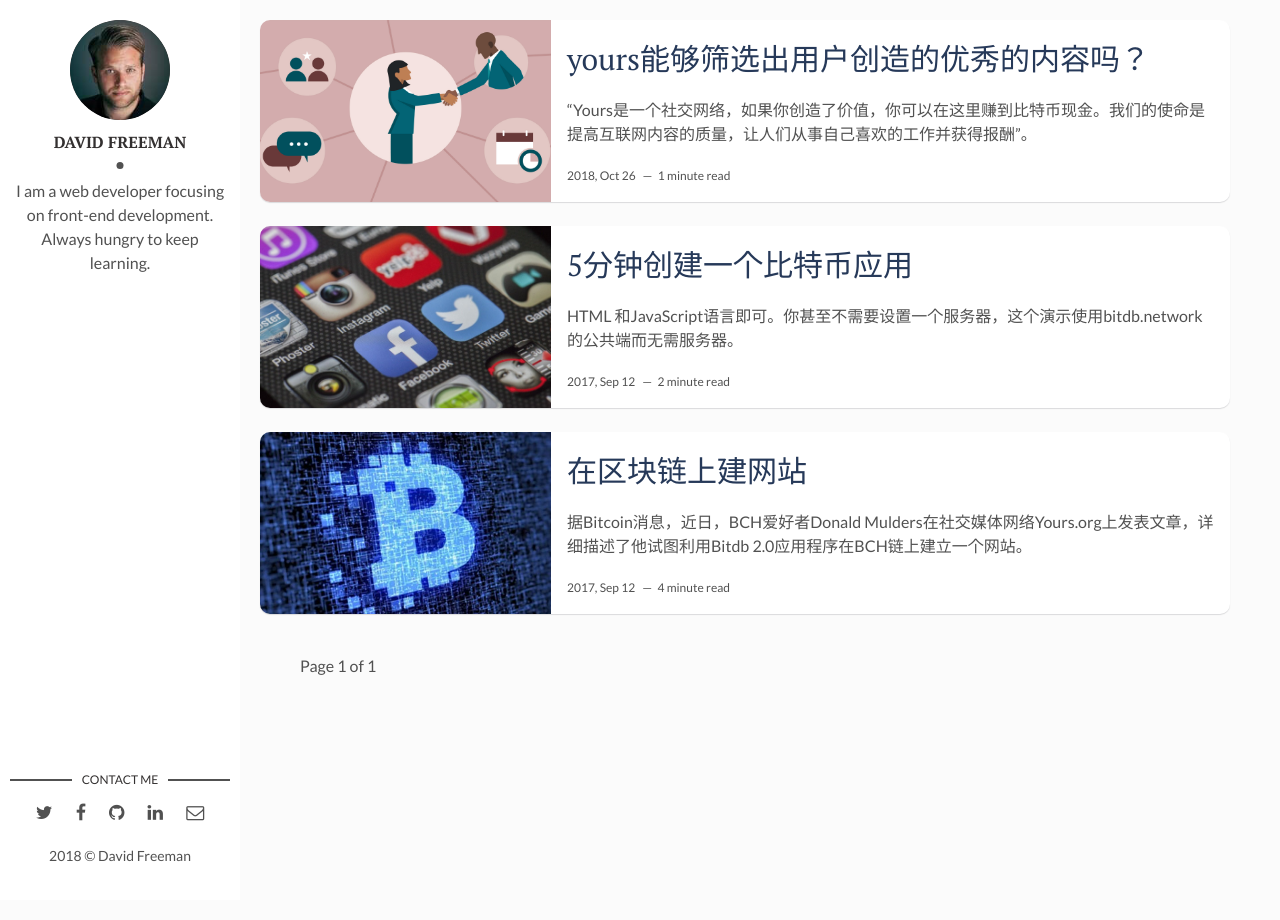
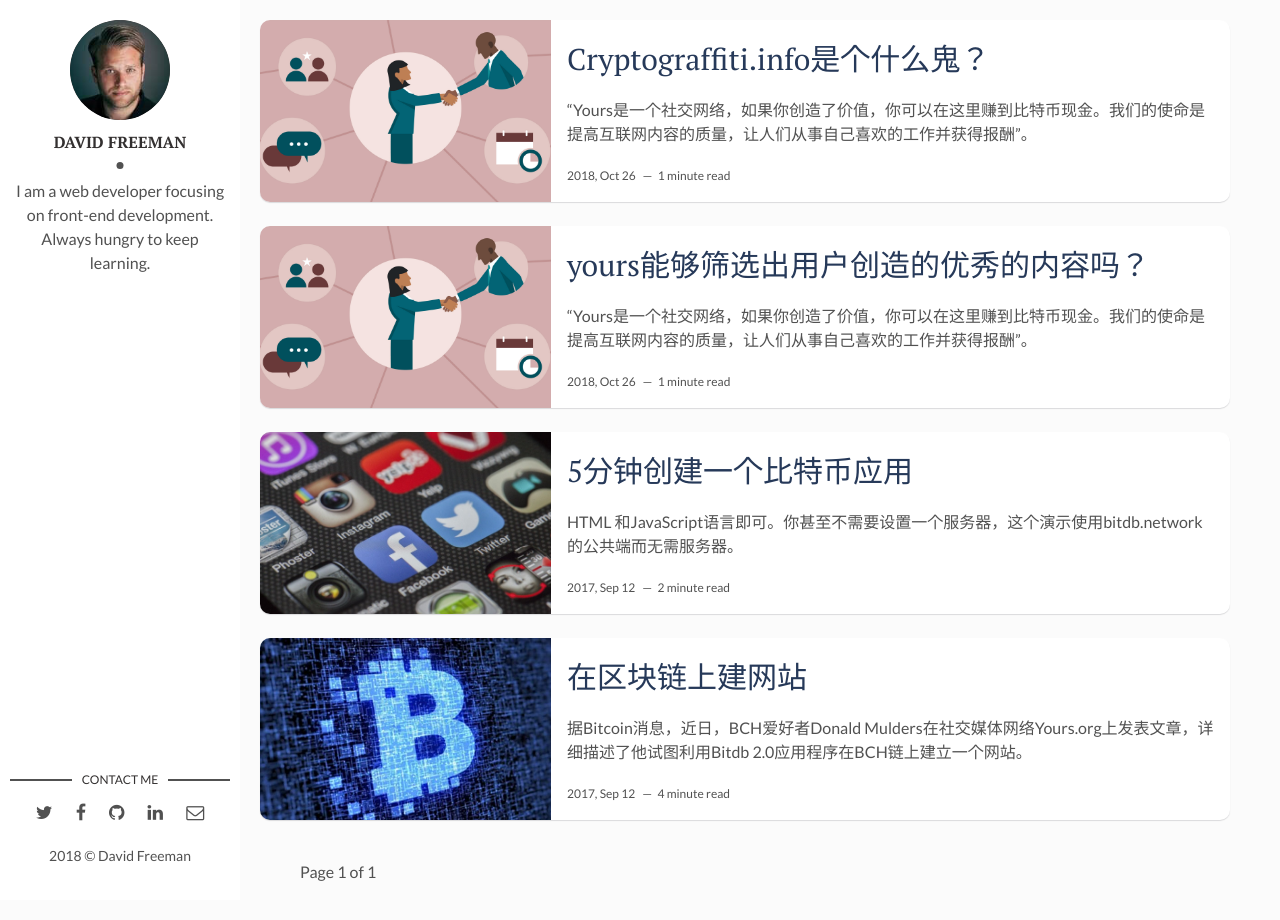
Before and after one commit to welilili/blockchain, a Jekyll site: the page built from index.html, in a window 1280 px wide. Built offline with Jekyll 4.4.1, drawn with Linux system fonts in a browser that asks for light colours; the list of posts is cut into pages by our own code.

Commit message:
Initial commit

```diff
--- /dev/null
+++ b/_posts/2018-10-28-Cryptograffiti.info是个什么鬼？.markdown
@@ -0,0 +1,10 @@
+---
+layout: post
+title: Cryptograffiti.info是个什么鬼？
+date: 2018-10-26 13:32:20 +0300
+description: 90's yr crucifix, selvage 8-bit listicle forage cliche shoreditch hammock microdosing synth.
+img: o-26.jpg # Add image post (optional)
+fig-caption: # Add figcaption (optional)
+tags: [比特币, yours]
+---
+“Yours是一个社交网络，如果你创造了价值，你可以在这里赚到比特币现金。我们的使命是提高互联网内容的质量，让人们从事自己喜欢的工作并获得报酬”。<!-- more -->
```
Also changed, not shown: _posts/2018-10-26-yours.org能够筛选出用户创造的优秀的内容吗？.markdown (+5 -9 lines).
